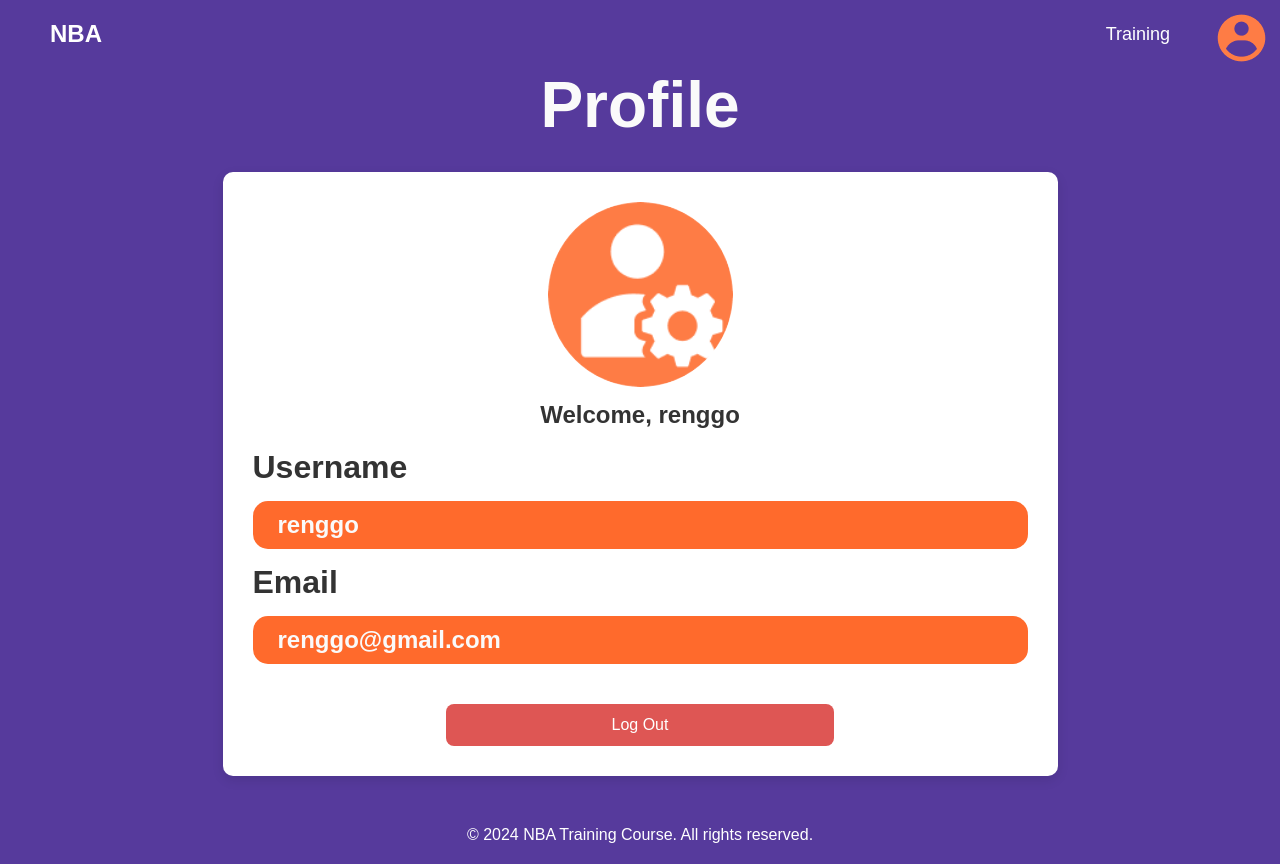
After one commit to MorenoHilbran/Responsi2_TrainingCampWebsite, a PHP site: page /View/profileadmin.php in a window 1280 px wide. The commit adds this page. Run offline with PHP 8.4, Linux system fonts and the light colour scheme; a user stored in the database is signed in; data comes from the database, SQL or seed files in the repository.

Commit message:
last frontend

```diff
--- a/View/TrainingAdmin.php
+++ b/View/TrainingAdmin.php
@@ -365,7 +365,7 @@ if (isset($_GET['delete'])) {
         <div class="logo">NBA</div>
         <ul>
             <li><a href="TrainingAdmin.php" class="active">Training</a></li>
-            <li><a href="profile.php" class="iconprofile"><img src="../Assets/profile.png" alt="Profile Icon"></a></li>
+            <li><a href="profileadmin.php" class="iconprofile"><img src="../Assets/profile.png" alt="Profile Icon"></a></li>
         </ul>
     </header>
 
--- /dev/null
+++ b/View/profileadmin.php
@@ -0,0 +1,174 @@
+<?php
+session_start();
+
+// Pastikan pengguna sudah login
+if (!isset($_SESSION['username'])) {
+    header("Location: login.php");
+    exit;
+}
+
+// Ambil role dari session
+$role = $_SESSION['role'];
+$username = $_SESSION['username'];
+
+// Koneksi ke database (sesuaikan dengan file koneksi Anda)
+include("connect.php");
+
+if ($role == 'admin') {
+    $query = "SELECT * FROM admin WHERE username = '$username'";
+} else {
+    $query = "SELECT * FROM user WHERE username = '$username'";
+}
+
+$result = mysqli_query($connect, $query);
+$userData = mysqli_fetch_assoc($result);
+
+if (!$userData) {
+    die("Data pengguna tidak ditemukan.");
+}
+
+// Log out process
+if (isset($_POST['logout'])) {
+    session_destroy();  // Hapus sesi
+    header("Location: logout.php");  // Arahkan ke halaman login
+    exit;
+}
+?>
+
+<!DOCTYPE html>
+<html lang="en">
+<head>
+    <meta charset="UTF-8">
+    <meta name="viewport" content="width=device-width, initial-scale=1.0">
+    <link rel="stylesheet" href="style.css">
+    <title>Profil Pengguna</title>
+
+    <style>
+        body {
+            font-family: 'Arial', sans-serif;
+            background-color: #563A9C;
+            margin: 0;
+            padding: 0;
+        }
+        h1 {
+            text-align: center;
+            font-size:64px;
+            color: #FAFAFA;
+        }
+        .container {
+            width: 835px;
+            margin: 30px auto;
+            padding: 30px;
+            background-color: #fff;
+            box-shadow: 0 4px 12px rgba(0, 0, 0, 0.1);
+            border-radius: 10px;
+        }
+        .profile-header {
+            text-align: center;
+            margin-bottom: 20px;
+        }
+        .profile-header img {
+            width: 80px;
+            height: 80px;
+            border-radius: 50%;
+            margin-bottom: 10px;
+        }
+        .profile-header h1 {
+            font-size: 24px;
+            font-weight: bold;
+            color: #333;
+        }
+        .profile-info {
+            display: flex;
+            flex-direction: column;
+            gap: 15px;
+            font-size: 16px;
+            color: #555;
+        }
+        .profile-info p {
+            margin: 0;
+        }
+        .info-label {
+            font-weight: bold;
+            color: #333;
+            font-size: 32px;
+        }
+        .logout-btn {
+            background-color: #DE5654;
+            color: white;
+            border: none;
+            padding: 12px 30px;
+            font-size: 16px;
+            cursor: pointer;
+            border-radius: 8px;
+            width: 50%;
+            text-align: center;
+            display: block;
+            margin-top: 40px;
+            margin-left: auto;
+            margin-right: auto;
+        }
+        .logout-btn:hover {
+            background-color: #C14443;
+        }
+        .iconprofile {
+            position: absolute;
+            top: 10px;
+            right: 10px;
+        }
+        .profile-header .profile-user {
+            width: 185px;
+            height: 185px;
+            border-radius: 50%;
+            object-fit: cover;
+        }
+        .data {
+            padding-right: 10px;
+            padding-bottom: 10px;
+            padding-left: 25px;
+            padding-top: 10px;
+            background-color: #FF6A2C;
+            color:#FAFAFA;
+            border-radius: 15px;
+            font-size:24px;
+            font-weight: bold;
+
+        }
+    </style>
+</head>
+<body>
+<header class="navbar">
+        <div class="logo">NBA</div>
+        <ul>
+            <li><a href="TrainingAdmin.php">Training</a></li>
+            <li><a href="profileadmin.php" class="iconprofile"><img src="../Assets/profile.png" alt="Profile Icon"></a></li>
+        </ul>
+    </header>
+
+    <h1>Profile</h1>
+
+    <div class="container">
+        <div class="profile-header">
+            <img src="../Assets/profileadmin.png" alt="User Profile Picture" class="profile-user">
+            <h1>Welcome, <?php echo $userData['username']; ?></h1>
+        </div>
+
+        <div class="profile-info">
+            <p class="info-label">Username</p>
+            <p class="data"><?php echo $userData['username']; ?></p>
+            <p class="info-label">Email</p>
+            <p class="data"><?php echo $userData['email']; ?></p>
+        </div>
+
+        <!-- Tombol Log Out -->
+        <form method="POST">
+            <button type="submit" name="logout" class="logout-btn">Log Out</button>
+        </form>
+    </div>
+
+    <footer>
+        <p>&copy; 2024 NBA Training Course. All rights reserved.</p>
+    </footer>
+
+</body>
+</html>
```
